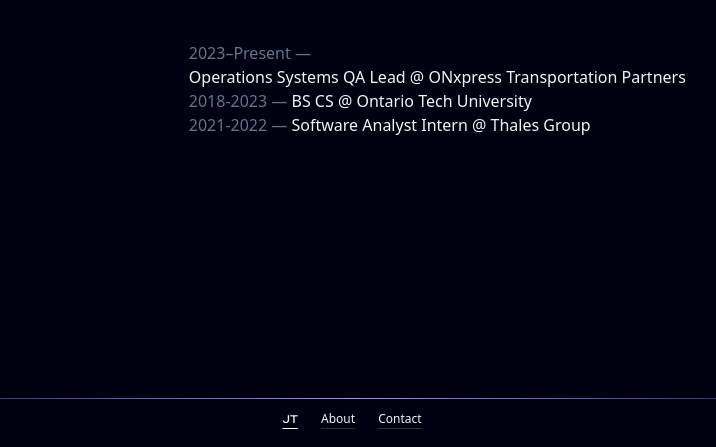
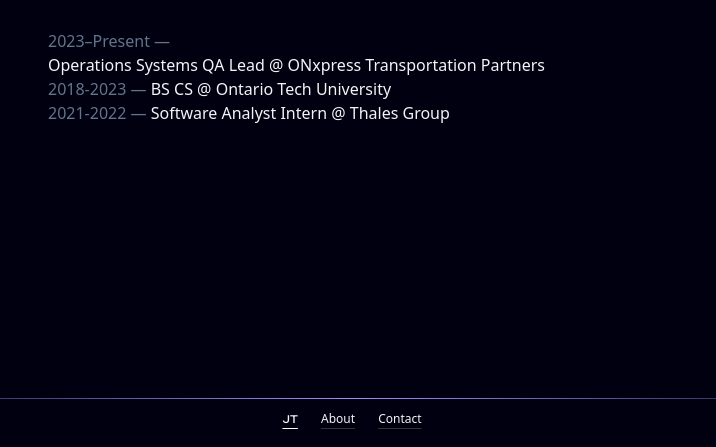
Before and after one commit to JustinT-compsci/portfolio, a website: page dist/index.html in a window 1280 px wide. Shown: the part 353-800 px from the top of the page, without its empty margins (288-1004 px from the left). Drawn offline with Linux system fonts and the light colour scheme.

Commit message:
Update index.html

```diff
--- a/dist/index.html
+++ b/dist/index.html
@@ -121,7 +121,7 @@
           </div>
           <!-- Recent -->
           <div class="flex recent">
-            <div class="mt-8 w-full max-w-2xl px-4 sm:px-6 md:mx-[15%] lg:mx-[22%] my-[22%] sm:my-[15%] md:my-[14%] lg:my-[7%]">
+              <div class="mt-8 w-full max-w-2xl px-4 sm:px-6 ml-4 sm:ml-8">
               <p>
                 <span class="text-slate-500">
                   2023–Present —
```
